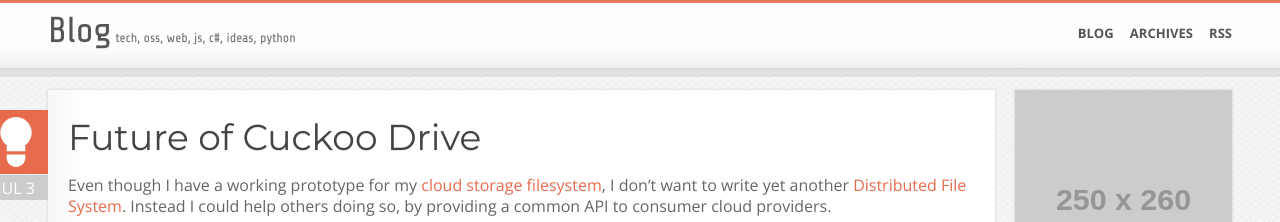
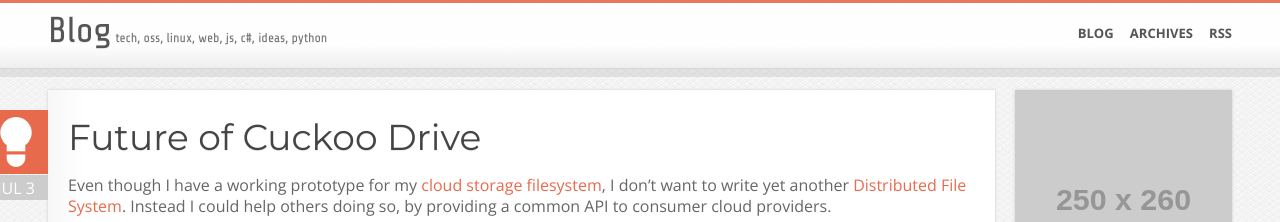
Before and after one commit to lukasmartinelli/lukasmartinelli.github.io, a Jekyll site: the page built from index.html, in a window 1280 px wide. Shown: the top 222 px of the page. Built offline with Jekyll 4.4.1, drawn with Linux system fonts in a browser that asks for light colours; Markdown is read by kramdown in place of the engine named in the settings; the list of posts is cut into pages by our own code.

Commit message:
Added linux to tags in site

```diff
--- a/_includes/top.html
+++ b/_includes/top.html
@@ -3,7 +3,7 @@
     <div class="container">
       <div class="branding">
         <a href="/"><h1>Blog</h1></a>
-        <h2>tech, oss, web, js, c#, ideas, python</h2>
+        <h2>tech, oss, linux, web, js, c#, ideas, python</h2>
       </div>
       <nav id="top-nav">
         <ul>
```
